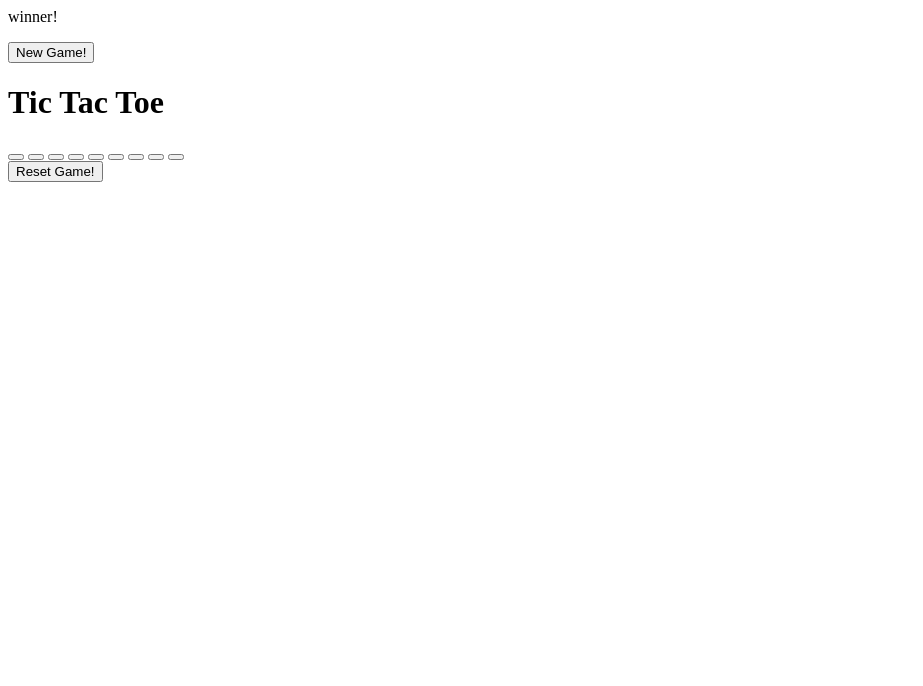
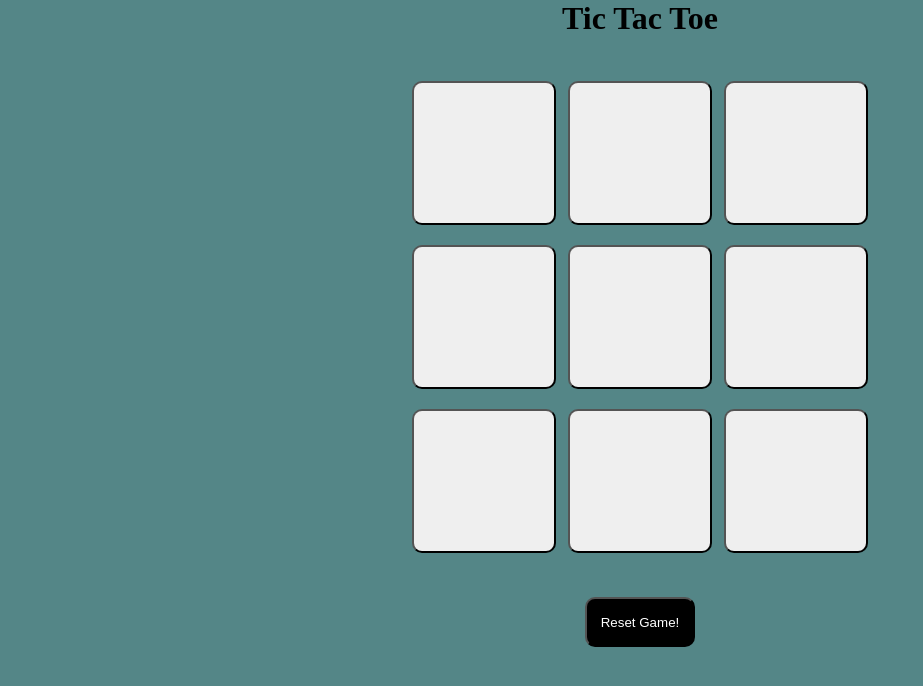
Before and after one commit to shivansh1907/Tic-Tac-Toe, a plain HTML site: page index.html in a window 1280 px wide. Shown: the whole page, without its empty margins (0-923 px from the left). Drawn offline with Linux system fonts and the light colour scheme.

Commit message:
changing file  name

```diff
--- a/index.html
+++ b/index.html
@@ -3,7 +3,7 @@
     <meta charset="UTF-8">
     <meta name="viewport" content="width=device-width, initial-scale=1.0">
     <title>tictactoe</title>
-    <link rel="stylesheet" href="tictac.css">
+    <link rel="stylesheet" href="style.css">
 </head>
 <body>
     <div class="msg-container hide" ><p id="msg">winner!</p>
@@ -25,6 +25,6 @@
     </div>
 </div>
 <button id="reset">Reset  Game!</button>
-<script src="tictac.js"></script>
+<script src="script.js"></script>
 </body>
 </html>
```
